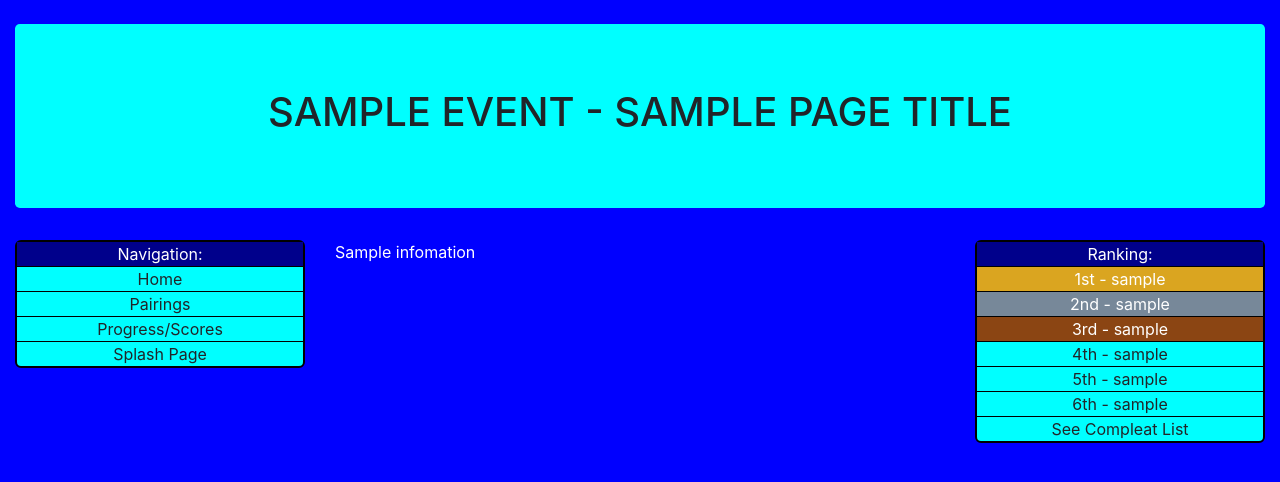
After one commit to QuasarX1/Shallow-Blue, a Flask app: template Shallow Blue Flask Web Server/templates/EventHomePage.html in a window 1280 px wide. The commit adds this page. Shown: the top 482 px of the page. Run offline with Flask 2, Linux system fonts and the light colour scheme; the template is opened without the code that fills it: most values are stand-ins (such as "Sample title", 1, 10 or a date in 2020); some libraries are stand-ins or nearby versions.

Commit message:
Added the event homepage. Altered the event template to work with event and player objects. Added a blank view function for the event homepage.

```diff
--- a/Shallow Blue Flask Web Server/app.py
+++ b/Shallow Blue Flask Web Server/app.py
@@ -178,6 +178,10 @@ def spectate():
 
     return render_template("JoinPage.html", pageTitle = "Spectate", eventData = listings)
 
+@app.route('/<eventID>/home')
+def homepage(eventID):
+    pass
+
 #@app.route('/test')
 #def test():
 #    """Template Test Page"""
--- /dev/null
+++ b/Shallow Blue Flask Web Server/templates/EventHomePage.html
@@ -0,0 +1,5 @@
+{% extends "EventTemplate.html" %}{# This page builds on the EventTemplate page #}
+
+{% block pageContent %}
+<p>{{event.infomation}}</p>
+{% endblock %}
--- a/Shallow Blue Flask Web Server/templates/EventTemplate.html
+++ b/Shallow Blue Flask Web Server/templates/EventTemplate.html
@@ -1,11 +1,11 @@
 {% extends "MainTemplate.html" %}{# This page builds on the MainTemplate page #}
 
-{% block pageTitle %}{{eventName}} - {{pageTitle}}{% endblock %}
+{% block pageTitle %}{{event.name}} - {{pageTitle}}{% endblock %}
 
 {% block bodyContent %}
 <div class="container-fluid">
     <header class="jumbotron Page-Heading">
-        <h1 style="text-align:center">{{eventName.upper()}} - {{pageTitle.upper()}}</h1>
+        <h1 style="text-align:center">{{event.name.upper()}} - {{pageTitle.upper()}}</h1>
     </header>
     <div class="row">
         <div class="col-sm-3">{# Navigation Bar #}
@@ -21,12 +21,12 @@
         <div class="col-sm-3">{# Score Bar #}
             <ul class="scoreBar_ul">
                 <li>Ranking:</li>
-                <li><a>1st - </a></li>
-                <li><a>2nd - </a></li>
-                <li><a>3rd - </a></li>
-                <li><a>4th - </a></li>
-                <li><a>5th - </a></li>
-                <li><a>6th - </a></li>
+                <li><a>1st - {{event.players[0].username}}</a></li>
+                <li><a>2nd - {{event.players[1].username}}</a></li>
+                <li><a>3rd - {{event.players[2].username}}</a></li>
+                <li><a>4th - {{event.players[3].username}}</a></li>
+                <li><a>5th - {{event.players[4].username}}</a></li>
+                <li><a>6th - {{event.players[5].username}}</a></li>
                 <li><a>See Compleat List</a></li>
             </ul>
         </div>
```
Also changed, not shown: 1 other file.
